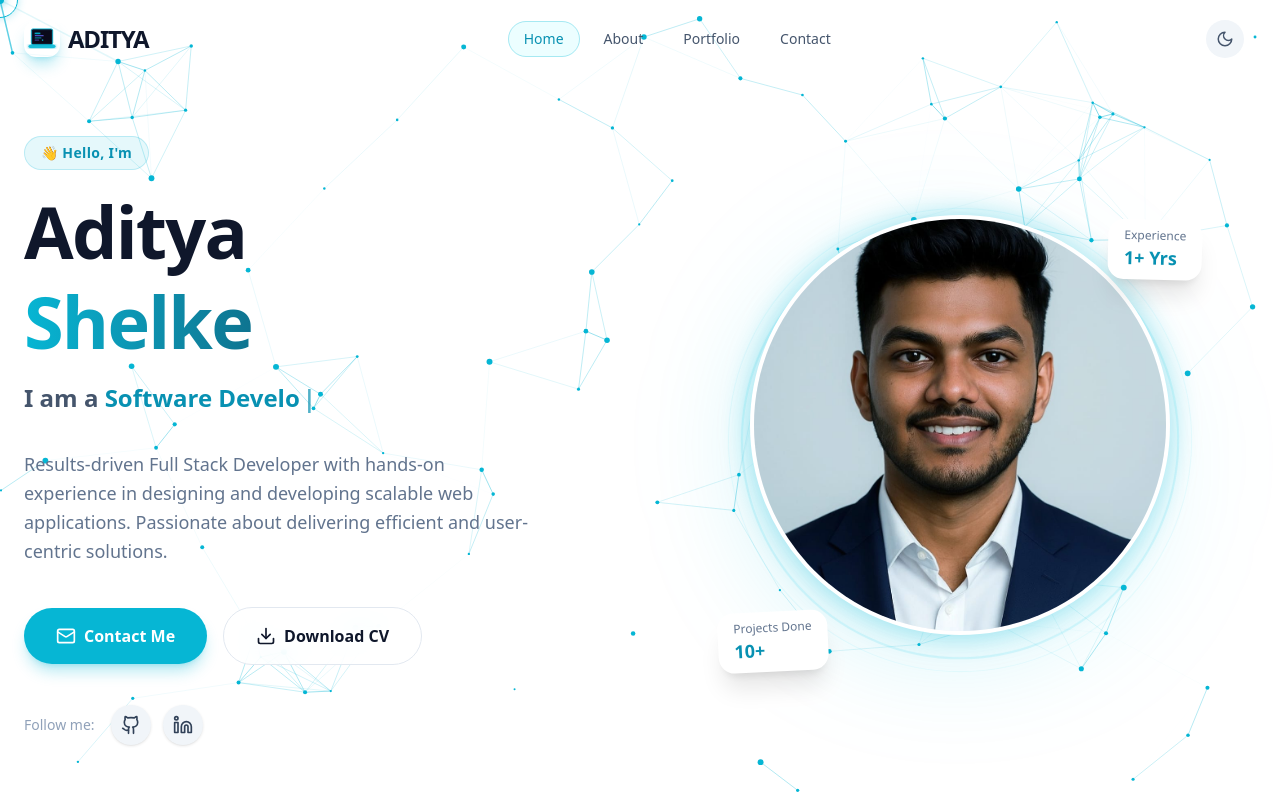
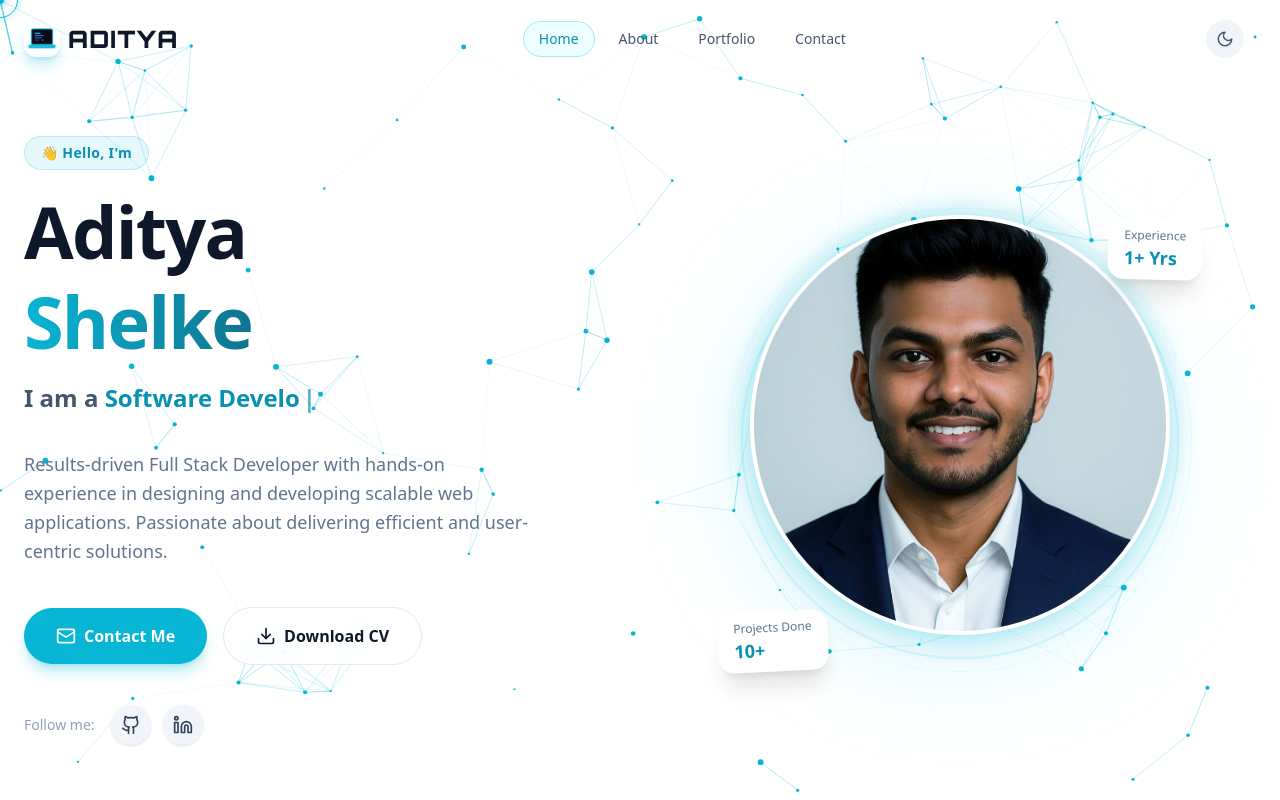
Before and after one commit to aditya-shelke-18/Aditya-Portfolio, a Next.js app: page / in a window 1280 px wide. Shown: the top 800 px of the page. Built offline with nearby package versions, Linux system fonts and the light colour scheme.

Commit message:
feat: apply Orbitron font to navbar brand

```diff
--- a/src/app/layout.tsx
+++ b/src/app/layout.tsx
@@ -1,5 +1,5 @@
 import type { Metadata } from "next";
-import { Geist, Geist_Mono } from "next/font/google";
+import { Geist, Geist_Mono, Orbitron } from "next/font/google";
 import "./globals.css";
 import { ThemeProvider } from "@/components/ThemeProvider";
 import ParticleBackground from "@/components/ParticleBackground";
@@ -12,6 +12,12 @@ const geistSans = Geist({
 const geistMono = Geist_Mono({
   variable: "--font-geist-mono",
   subsets: ["latin"],
+});
+
+const orbitron = Orbitron({
+  variable: "--font-orbitron",
+  subsets: ["latin"],
+  weight: ["700", "800", "900"],
 });
 
 const baseUrl = "https://adityashelke.vercel.app";
@@ -83,7 +89,7 @@ export default function RootLayout({
   return (
     <html lang="en" suppressHydrationWarning>
       <body
-        className={`${geistSans.variable} ${geistMono.variable} antialiased min-h-screen bg-slate-50 dark:bg-black text-slate-900 dark:text-slate-50 transition-colors duration-300 relative`}
+        className={`${geistSans.variable} ${geistMono.variable} ${orbitron.variable} antialiased min-h-screen bg-slate-50 dark:bg-black text-slate-900 dark:text-slate-50 transition-colors duration-300 relative`}
       >
         <ThemeProvider
           attribute="class"
--- a/src/components/Header.tsx
+++ b/src/components/Header.tsx
@@ -77,7 +77,7 @@ export default function Header() {
               height={36}
               className="rounded-xl shadow-lg shadow-primary-500/30 group-hover:scale-110 transition-transform"
             />
-            <span className="text-slate-900 dark:text-white group-hover:text-primary-600 dark:group-hover:text-primary-400 transition-colors">
+            <span className="font-[family-name:var(--font-orbitron)] font-black tracking-wider text-slate-900 dark:text-white group-hover:text-primary-600 dark:group-hover:text-primary-400 transition-colors">
               ADITYA
             </span>
           </a>
```
